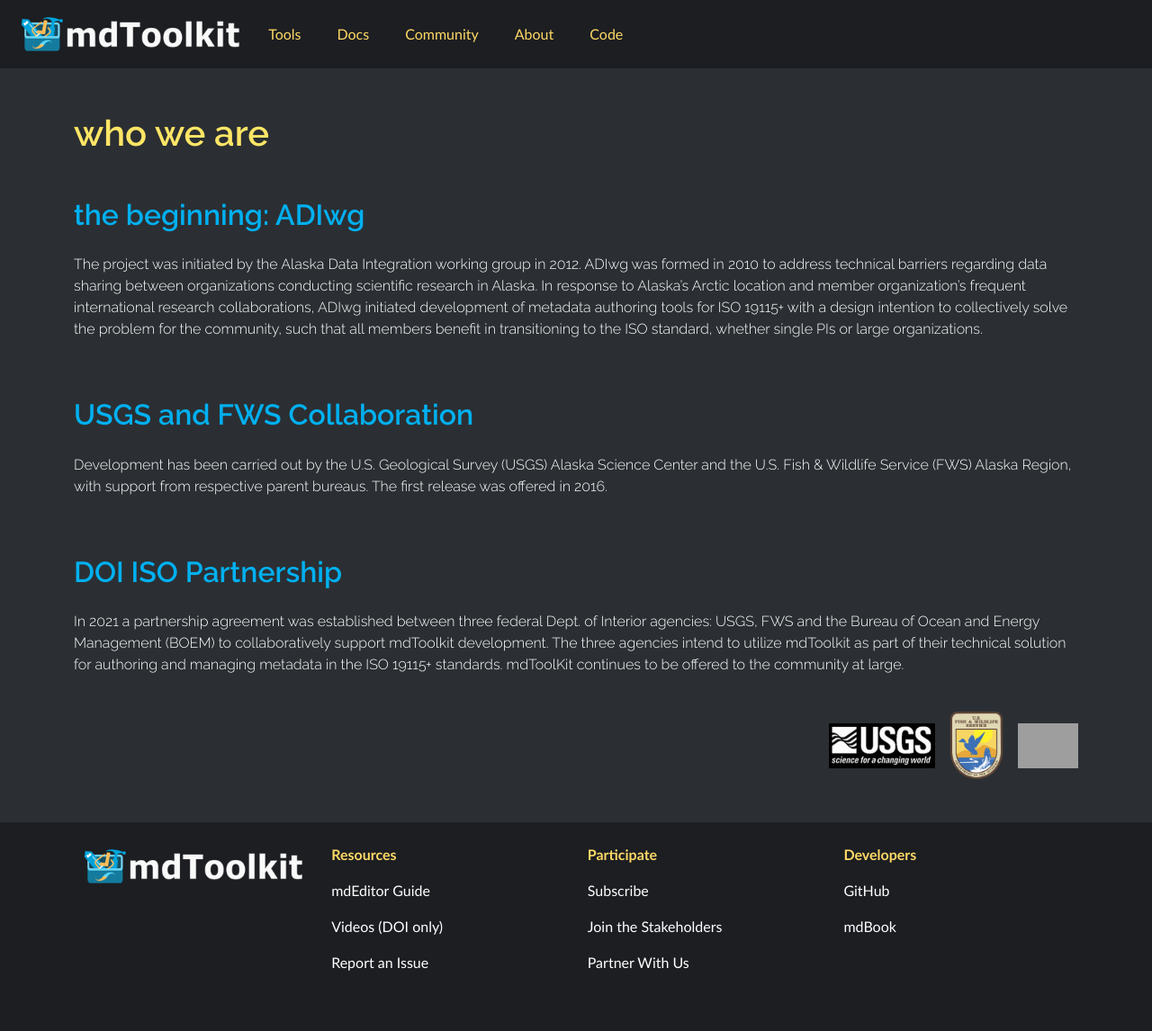
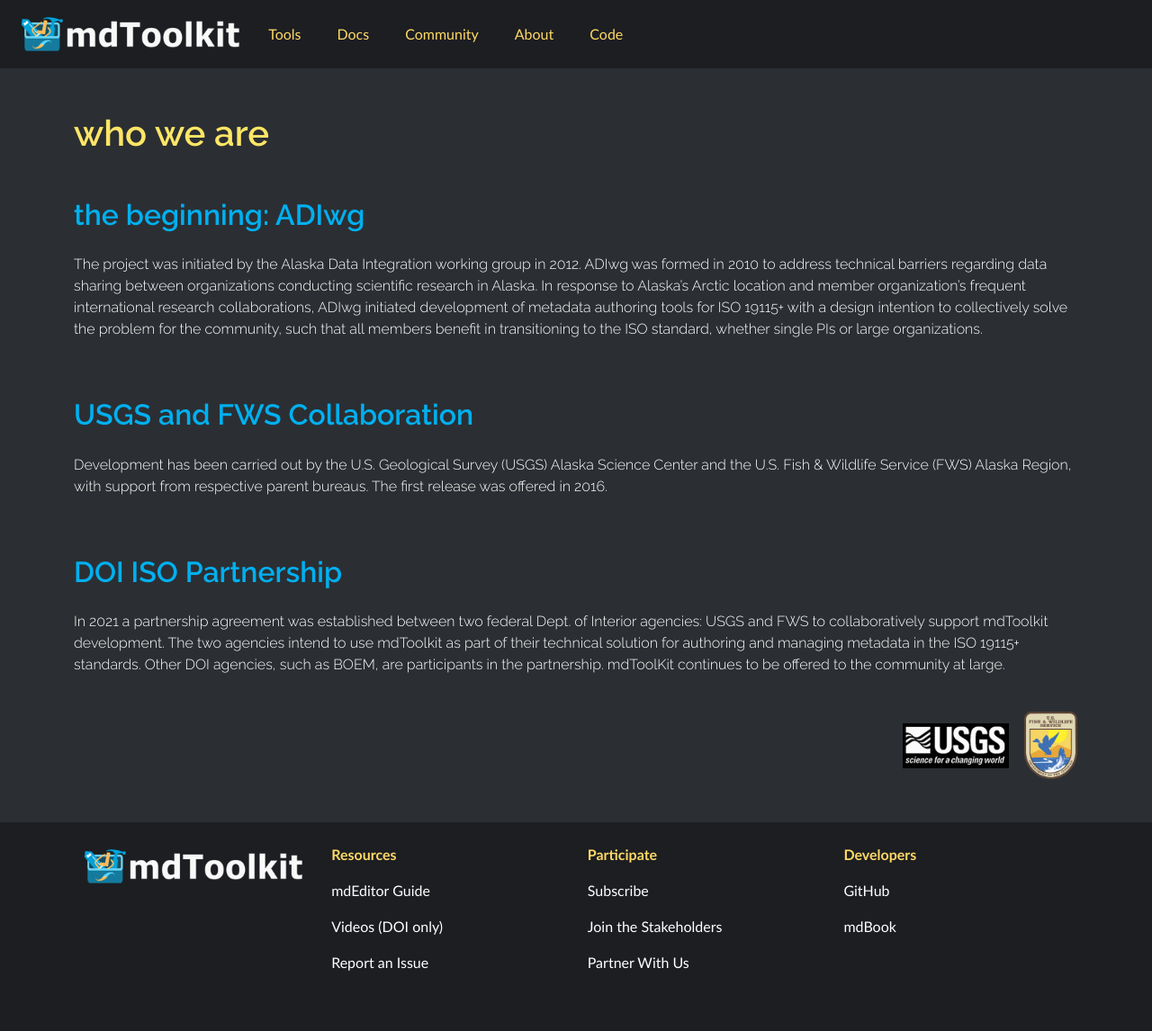
Before and after one commit to adiwg/mdToolkit-web, a Jekyll site: the page built from about.html, in a window 1280 px wide. Shown: the whole page at 90% size. Built offline with Jekyll 4.4.1, drawn with Linux system fonts in a browser that asks for light colours; grey boxes are pictures that could not be loaded.

Commit message:
removed boem from about page

```diff
--- a/_sass/main.scss
+++ b/_sass/main.scss
@@ -90,3 +90,11 @@
   height: 48.6px !important;
   min-width: 181.86px !important;
 }
+
+.usgs-logo {
+  height: 50px;
+}
+
+.fws-logo {
+  height: 75px;
+}
--- a/about.html
+++ b/about.html
@@ -34,24 +34,21 @@
     <div class="row my-4 gap-5">
       <div class="col">
         <p class="fs-6 text-white">
-          In 2021 a partnership agreement was established between three federal Dept. of
-          Interior agencies: USGS, FWS and the Bureau of Ocean and Energy Management
-          (BOEM) to collaboratively support mdToolkit development. The three agencies intend
-          to utilize mdToolkit as part of their technical solution for authoring and managing
-          metadata in the ISO 19115+ standards. mdToolKit continues to be offered to the
+          In 2021 a partnership agreement was established between two federal Dept. of
+          Interior agencies: USGS and FWS to collaboratively support mdToolkit development. The two agencies intend
+          to use mdToolkit as part of their technical solution for authoring and managing
+          metadata in the ISO 19115+ standards. Other DOI agencies, such as BOEM, are participants in the partnership.
+          mdToolKit continues to be offered to the
           community at large.
         </p>
       </div>
     </div>
     <div class="d-flex flex-wrap justify-content-sm-end align-items-center gap-3">
       <a href="https://www.usgs.gov/" target="_blank">
-        <img style="height: 50px;" src="/assets/images/usgs_dark_logo.jpg" alt="usgs logo">
+        <img class="usgs-logo" src="/assets/images/usgs_dark_logo.jpg" alt="usgs logo">
       </a>
       <a href="https://fws.gov/" target="_blank">
-        <img style="height: 75px;" src="/assets/images/fws_dark_logo.png" alt="fws logo">
-      </a>
-      <a href="https://www.boem.gov/" target="_blank">
-        <img style="height: 50px;" src="/assets/images/boem_logo.png" alt="boem logo">
+        <img class="fws-logo" src="/assets/images/fws_dark_logo.png" alt="fws logo">
       </a>
     </div>
   </div>
```
Also changed, not shown: 2 other files.
